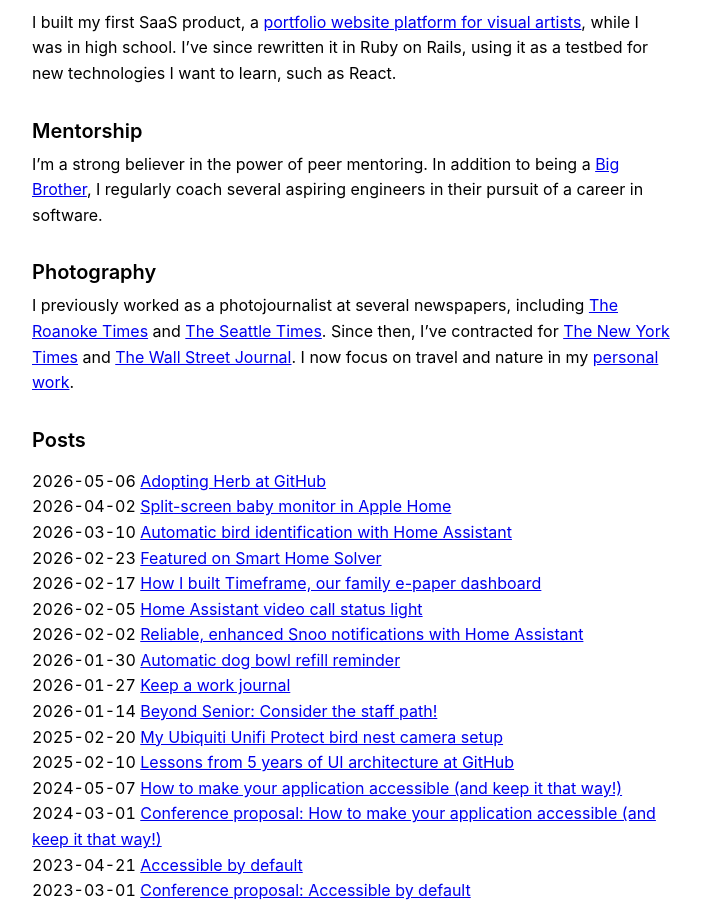
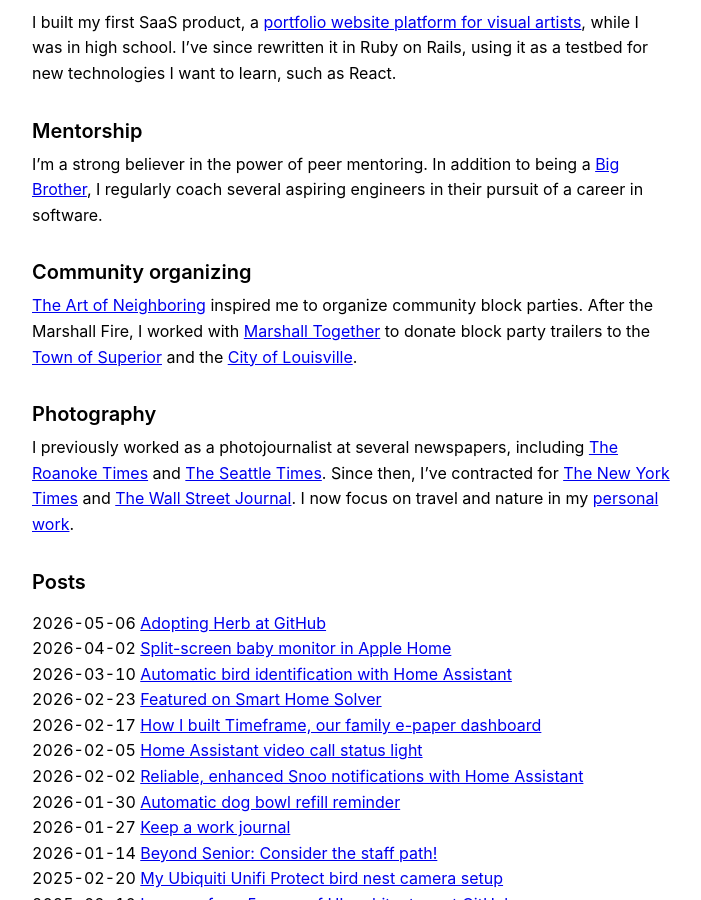
Before and after one commit to joelhawksley/identity, a Jekyll site: the page built from index.md, in a window 1280 px wide and 900 px high, scrolled down 1445 px. Shown: the whole window, without its empty margins (288-989 px from the left). Built offline with Jekyll 4.4.1, drawn with Linux system fonts in a browser that asks for light colours.

Commit message:
add block party trailer to index

```diff
--- a/index.md
+++ b/index.md
@@ -26,6 +26,10 @@
 
 I'm a strong believer in the power of peer mentoring. In addition to being a [Big Brother](https://biglittlecolorado.org/), I regularly coach several aspiring engineers in their pursuit of a career in software.
 
+## Community organizing
+
+[The Art of Neighboring](https://www.artofneighboring.com/) inspired me to organize community block parties. After the Marshall Fire, I worked with [Marshall Together](https://marshalltogether.com/) to donate block party trailers to the [Town of Superior](https://www.superiorcolorado.gov/Community/Recreation/Block-Party-Trailer) and the [City of Louisville](https://www.louisvilleco.gov/local-government/government/departments/city-clerk-s-office/special-events/block-party-trailer-application).
+
 ## Photography
 
 I previously worked as a photojournalist at several newspapers, including [The Roanoke Times](https://roanoke.com/) and [The Seattle Times](https://www.seattletimes.com/). Since then, I've contracted for [The New York Times](https://www.nytimes.com) and [The Wall Street Journal](https://www.wsj.com). I now focus on travel and nature in my [personal work](https://www.hawksleyvisuals.com).
```
